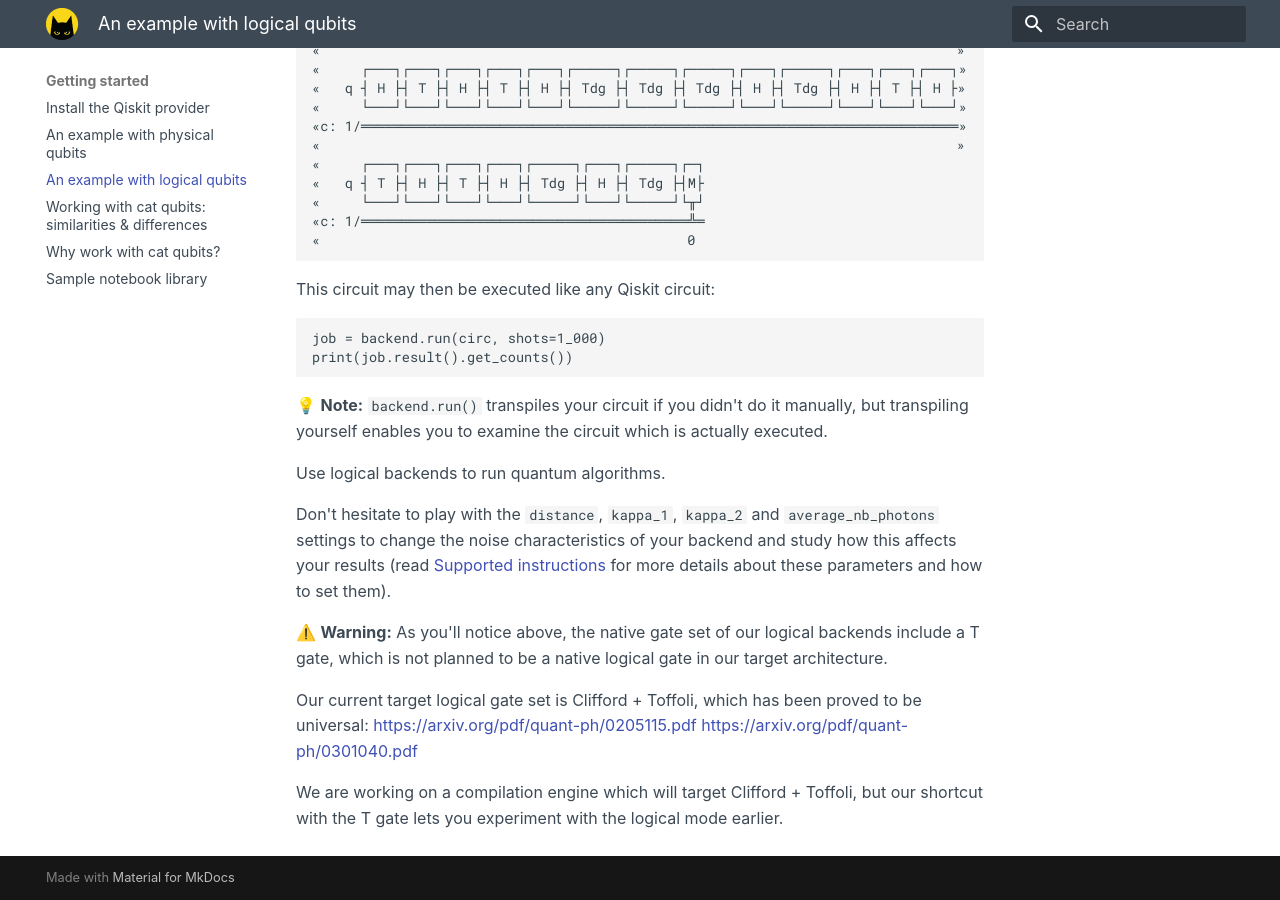
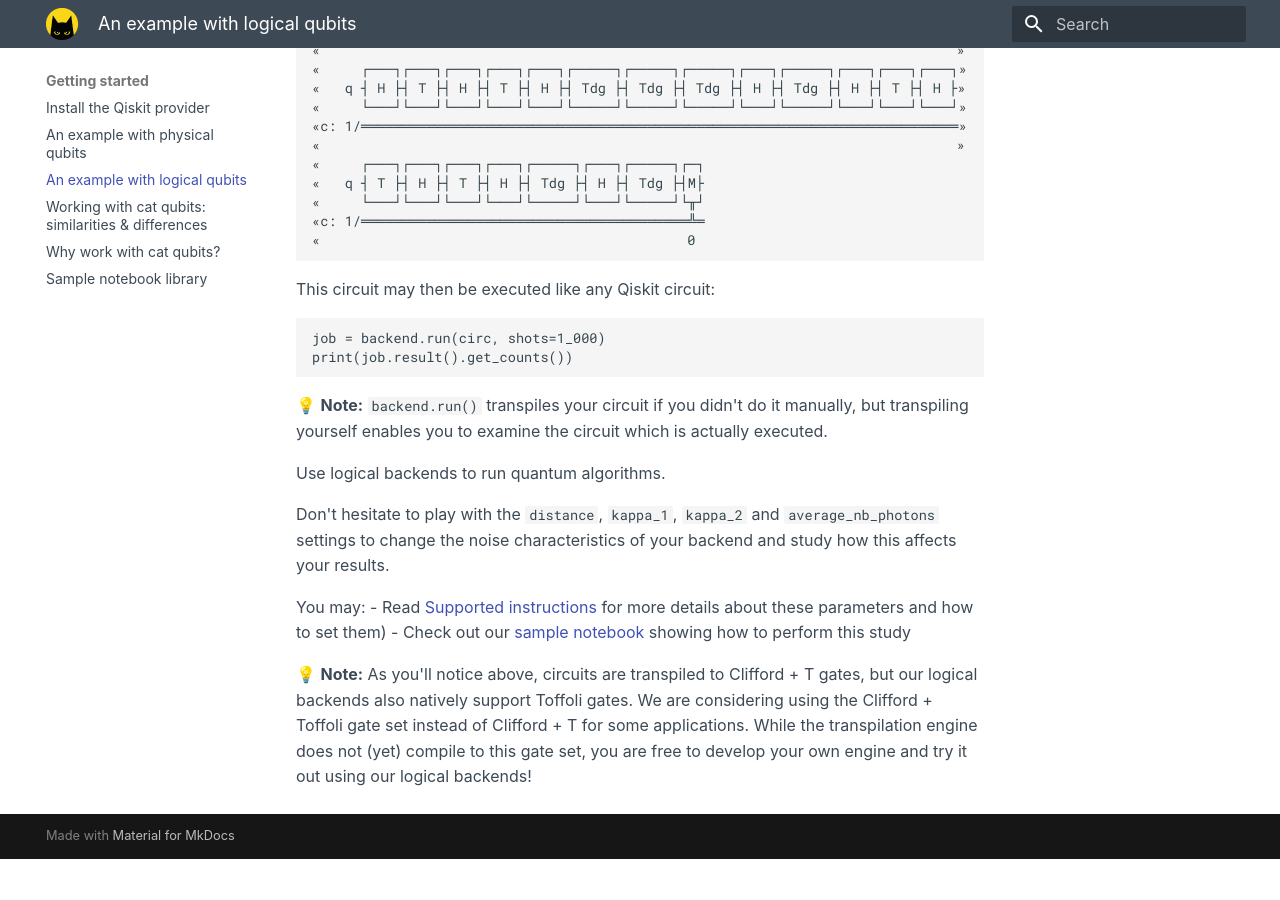
Before and after one commit to Alice-Bob-SW/felis, an MkDocs documentation site: the page built from docs/getting_started/logical_example.md, in a window 1280 px wide and 900 px high, scrolled down 1315 px. Built offline with MkDocs 1.6.1 and Material for MkDocs 9.7.7, drawn with Linux system fonts in a browser that asks for light colours; after the commit the page ends 2174 px from its top, so only the background shows below that.

Commit message:
Clarified T/Toffoli

```diff
--- a/docs/getting_started/logical_example.md
+++ b/docs/getting_started/logical_example.md
@@ -76,12 +76,10 @@ print(job.result().get_counts())
 
 Use logical backends to run quantum algorithms.
 
-Don't hesitate to play with the `distance`, `kappa_1`, `kappa_2` and `average_nb_photons` settings to change the noise characteristics of your backend and study how this affects your results (read [Supported instructions](../reference/supported_instructions.md) for more details about these parameters and how to set them).
+Don't hesitate to play with the `distance`, `kappa_1`, `kappa_2` and `average_nb_photons` settings to change the noise characteristics of your backend and study how this affects your results.
 
-⚠️ **Warning:** As you'll notice above, the native gate set of our logical backends include a T gate, which is not planned to be a native logical gate in our target architecture.
+You may:
+- Read [Supported instructions](../reference/supported_instructions.md) for more details about these parameters and how to set them)
+- Check out our [sample notebook](https://github.com/Alice-Bob-SW/felis/blob/main/samples/2_algorithms/4%20-%20Benchmarking%20a%20logical%20cat%20qubit%20processor%20through%20the%20SWAP%20test.ipynb) showing how to perform this study
 
-Our current target logical gate set is Clifford + Toffoli, which has been proved to be universal:
-[https://arxiv.org/pdf/quant-ph/0205115.pdf](https://arxiv.org/pdf/quant-ph/0205115.pdf)
-[https://arxiv.org/pdf/quant-ph/0301040.pdf](https://arxiv.org/pdf/quant-ph/0301040.pdf)
-
-We are working on a compilation engine which will target Clifford + Toffoli, but our shortcut with the T gate lets you experiment with the logical mode earlier.
+💡 **Note:** As you'll notice above, circuits are transpiled to Clifford + T gates, but our logical backends also natively support Toffoli gates. We are considering using the Clifford + Toffoli gate set instead of Clifford + T for some applications. While the transpilation engine does not (yet) compile to this gate set, you are free to develop your own engine and try it out using our logical backends!
```
